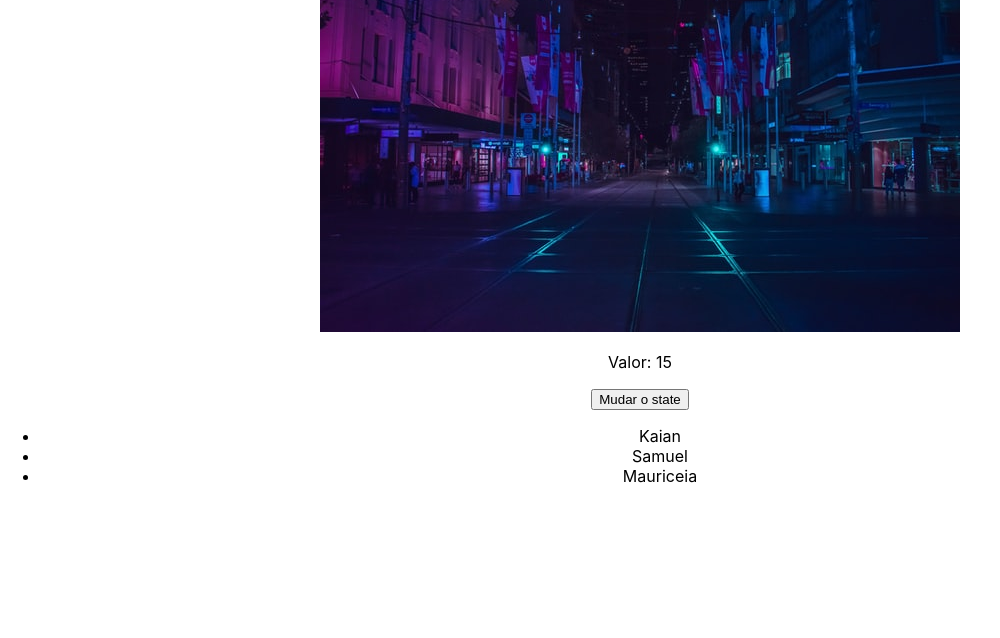
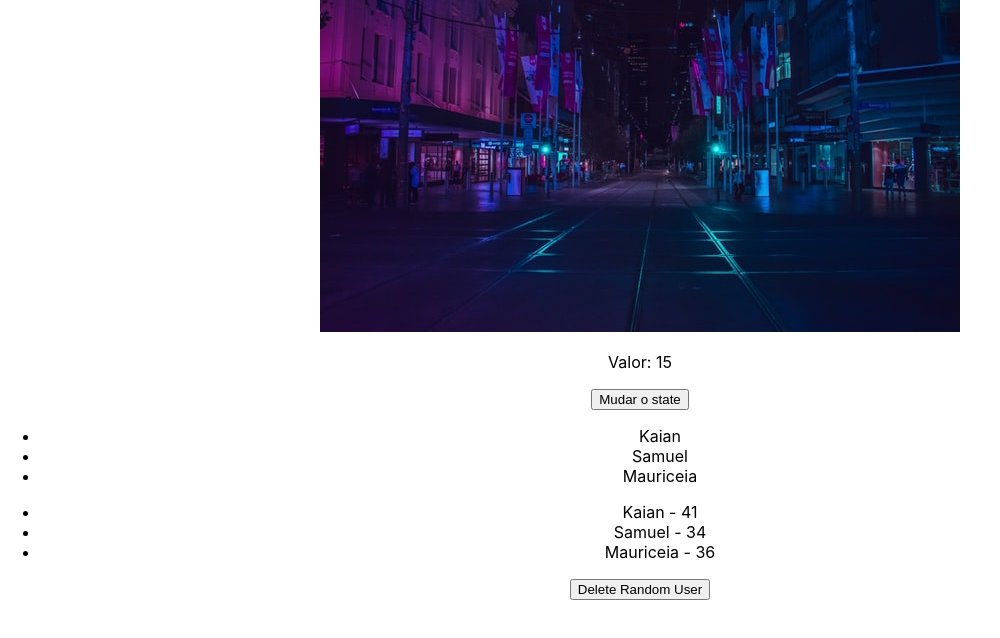
Before and after one commit to kaiansamuel/avancando_em_react, a React (Create React App) app: page / in a window 1280 px wide. Shown: the part 1330-1968 px from the top of the page, without its empty margins (0-1000 px from the left). Built offline with nearby package versions, Linux system fonts and the light colour scheme.

Commit message:
Previous State

```diff
--- a/src/components/ListRender.js
+++ b/src/components/ListRender.js
@@ -1,13 +1,35 @@
 import { useState } from 'react';
 
 const ListRender = () => {
-  const [list] = useState(['Kaian', 'Samuel', 'Mauriceia']);
+    const [list] = useState(['Kaian', 'Samuel', 'Mauriceia'])
+    const [users, setUsers] = useState([
+    {id: 1, name: "Kaian", age: 41},
+    {id: 2, name: "Samuel", age: 34},
+    {id: 3, name: "Mauriceia", age: 36},
+  ])
+
+  const deleteRandom = () => {
+    const randomNumber = Math.floor(Math.random() * 3)
+
+    setUsers((prevUsers) => {
+      return prevUsers.filter((user) => randomNumber !== user.id)
+    })
+  }
+
   return <div>
     <ul>
       {list.map((item, i) => (
         <li key={i}>{item}</li>
       ))}
     </ul>
+    <ul>
+      {users.map((user) => (
+        <li key={user.id}>
+          {user.name} - {user.age}
+        </li>
+      ))}
+    </ul>
+    <button onClick={deleteRandom}>Delete Random User</button>
   </div>
 
 }
```
